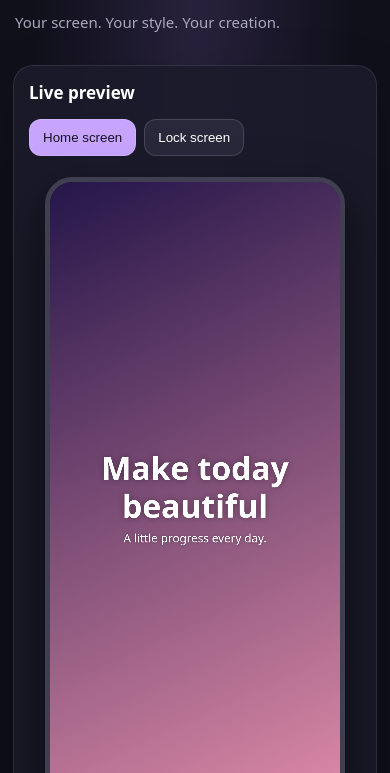
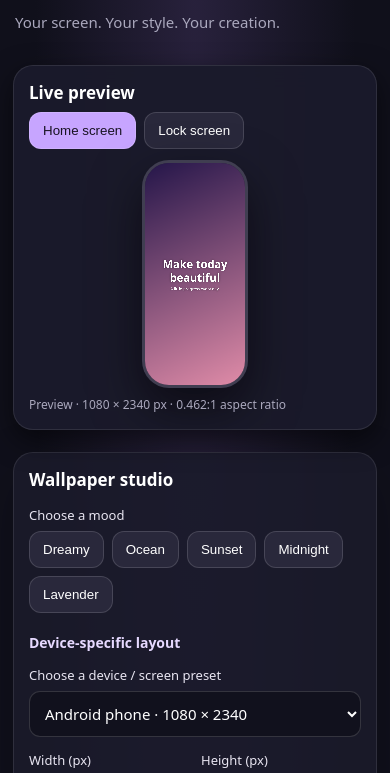
Before and after one commit to mridulkrpathak-star/wallpaper-maya, a plain HTML site: page wallpaper-maya-ai-integration-test.html in a window 390 px wide. Shown: the part 59-832 px from the top of the page. Drawn offline with Linux system fonts and the light colour scheme.

Commit message:
Keep compact live preview sticky on mobile

```diff
--- a/wallpaper-maya-ai-integration-test.html
+++ b/wallpaper-maya-ai-integration-test.html
@@ -20,12 +20,12 @@ textarea{resize:vertical;min-height:70px}input[type=color]{width:48px;height:38p
 .row{display:flex;align-items:center;gap:12px}.row>*{flex:1;min-width:0}.tool-heading{font-weight:700;margin:20px 0 5px;color:#e6d9ff;font-size:14px}
 .actions{margin-top:14px}.actions button{flex:1;min-width:90px;border:0;padding:12px;font-weight:700}.primary{background:var(--accent);color:#171221}.secondary{background:#333149}
 .hint{font-size:12px;line-height:1.5;margin-top:10px}.clock-box{border:1px solid #ffffff20;border-radius:14px;padding:12px;margin-top:12px}
-@media(max-width:760px){main{grid-template-columns:1fr;padding:10px 13px 28px}header{padding:18px 15px 8px}.panel{padding:15px}.preview-wrap{padding:5px 0}canvas#wallpaper{width:min(78vw,300px)}}
+@media(max-width:760px){main{grid-template-columns:1fr;padding:10px 13px 28px}header{padding:18px 15px 8px}.panel{padding:15px}.preview-wrap{padding:5px 0}canvas#wallpaper{width:min(78vw,300px)}.preview-panel{position:sticky;top:0;z-index:30;background:#1b1b2bf5;backdrop-filter:blur(12px);box-shadow:0 10px 28px #0008}.preview-panel h2{margin-bottom:8px}.preview-panel .modes{margin-bottom:8px}.preview-panel .preview-wrap{padding:3px 0}.preview-panel canvas#wallpaper{height:min(27vh,230px);width:auto;max-width:100%;aspect-ratio:1080/2340;border-width:3px}.preview-panel #dimensionNote{margin-top:5px}}
 </style></head>
 <body>
 <header><h1>✦ Wallpaper Maya</h1><p>Your screen. Your style. Your creation.</p></header>
 <main>
-<section class="panel"><h2>Live preview</h2>
+<section class="panel preview-panel"><h2>Live preview</h2>
 <div class="modes"><button id="homeBtn" class="active">Home screen</button><button id="lockBtn">Lock screen</button></div>
 <div class="preview-wrap"><canvas id="wallpaper" width="1080" height="2340"></canvas></div>
 <div class="hint" id="dimensionNote">Preview updates as you edit.</div>
```
